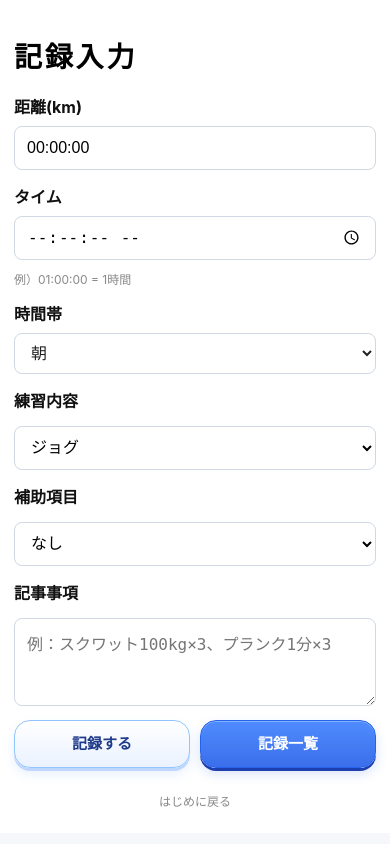
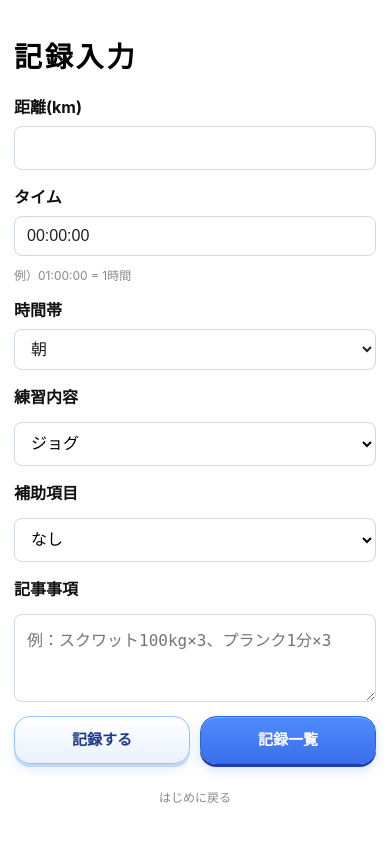
Before and after one commit to masakazu-2518/running-story-app, a Flask app: page /input in a window 390 px wide. Run offline with Flask 3, Linux system fonts and the light colour scheme.

Commit message:
Fix iPhone time input

```diff
--- a/static/style.css
+++ b/static/style.css
@@ -1952,6 +1952,7 @@ textarea.form_input {
     .page--input {
         width: 100%;
         max-width: none;
+        min-height: 100svh;
     }
 
     .page-title {
--- a/templates/index.html
+++ b/templates/index.html
@@ -14,12 +14,13 @@
         <form class="form" action="/result" method="post">
             <div class="form__group">
                 <label class="form__label" for="distance">距離(km)</label>
-                <input class="form_input" type="text" id="time" name="time" inputmode="numeric" placeholder="例：01:00:00"
-                    required>
+                <input class="form__input" type="number" id="distance" name="distance" step="0.1" min="0.1" required>
             </div>
+
             <div class="form__group">
                 <label class="form__label" for="time">タイム</label>
-                <input class="form_input" type="time" id="time" name="time" step="1" required>
+                <input class="form__input" type="text" id="time" name="time" inputmode="numeric"
+                    placeholder="例：01:00:00" required>
                 <small class="time-note">例）01:00:00 = 1時間</small>
             </div>
             <div class="form__group">
```
